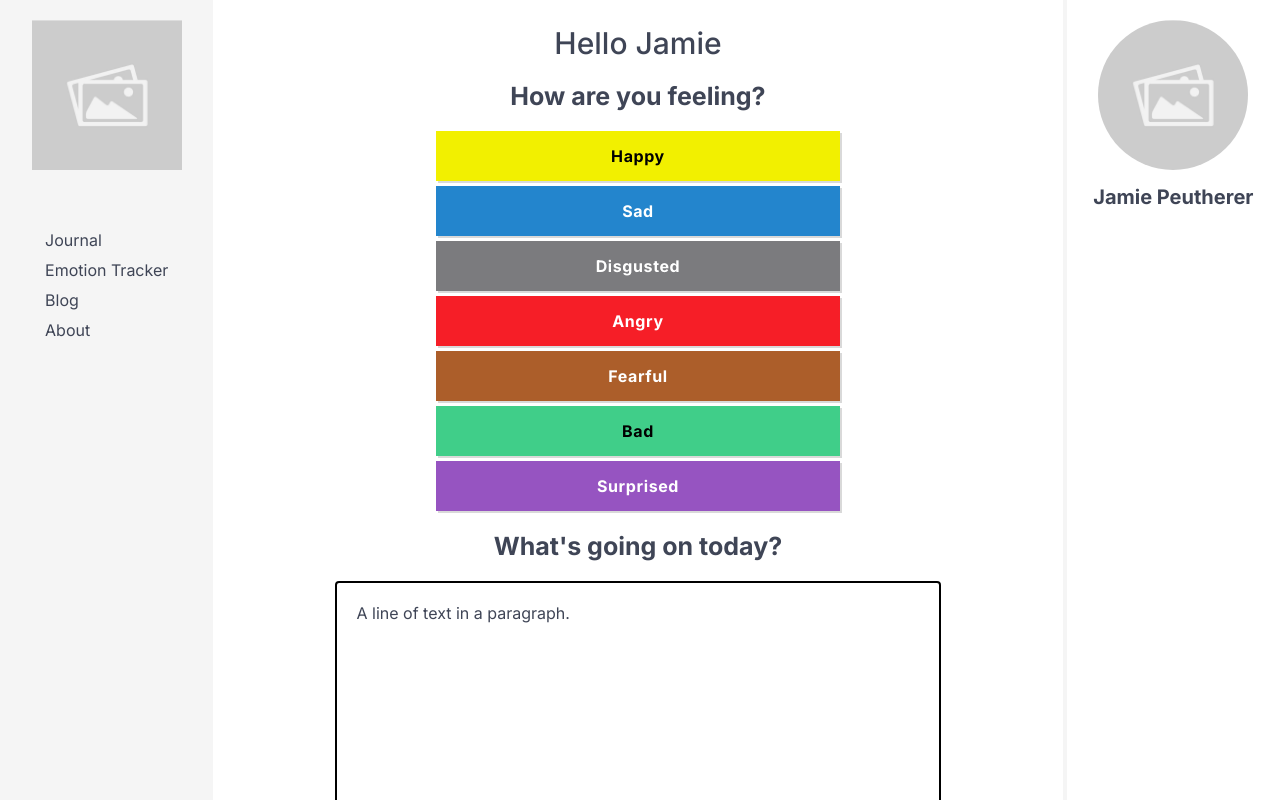
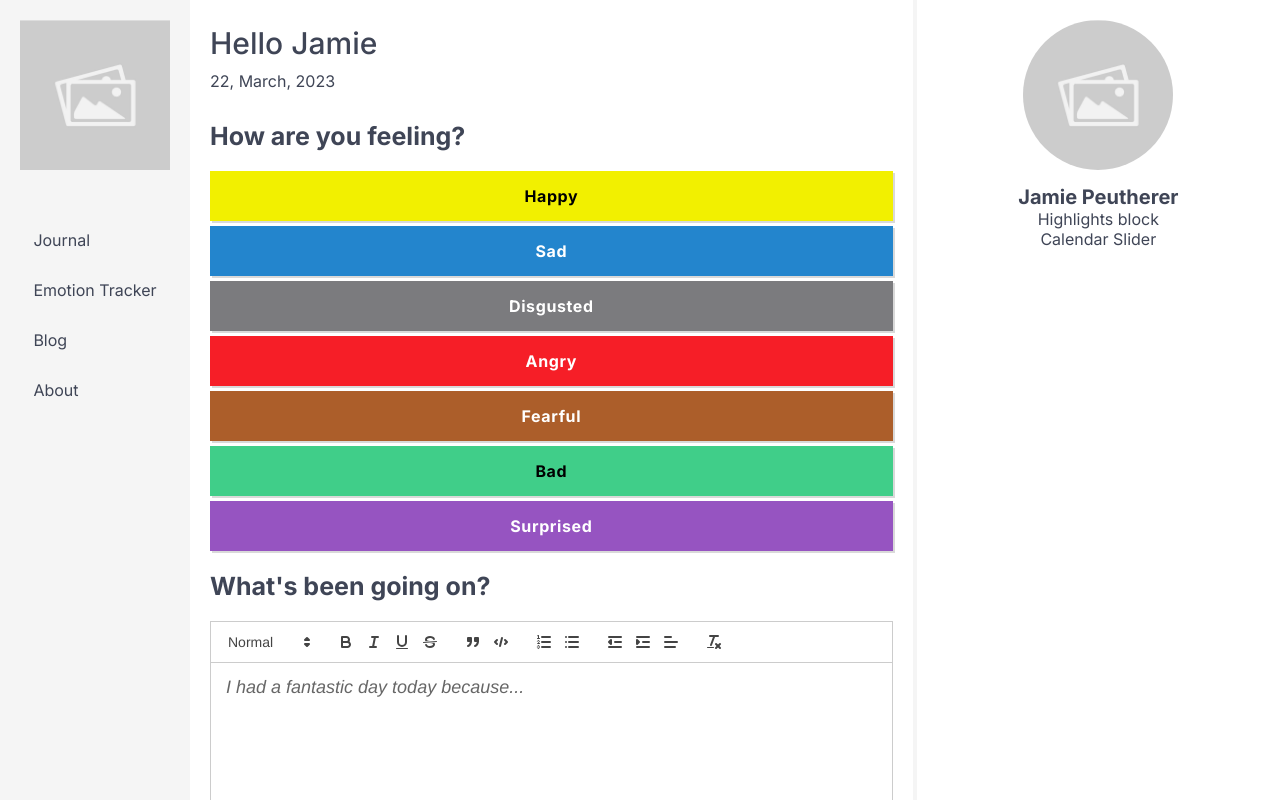
Before and after one commit to Xnanga/feels, a Next.js app in the folder client/: page / in a window 1280 px wide. Shown: the top 800 px of the page. Built offline with nearby package versions, Linux system fonts and the light colour scheme.

Commit message:
Add text editor and custom session storage hook

```diff
--- /dev/null
+++ b/client/components/CalendarSlider.js
@@ -0,0 +1,5 @@
+const CalendarSlider = () => {
+  return <p>Calendar Slider</p>;
+};
+
+export default CalendarSlider;
--- a/client/components/EmotionSelector.js
+++ b/client/components/EmotionSelector.js
@@ -1,4 +1,3 @@
-// https://lh6.googleusercontent.com/6mYsdeRbzIP49QVuvc2itDoYAXCEaT-edrIXYowGvK-uuLzbXGxcUQNtfrxd96f2s7eyU9FnWkO9T6wk57GFmf_JGmathoeSurnZct7rnE3sYILL_TgDI5o4wb_2BdcmI9vUqByd
 import styled from '@emotion/styled';
 import { useRef } from 'react';
 
@@ -9,7 +8,6 @@ const SelectorContainer = styled.div`
   display: flex;
   flex-direction: column;
   gap: 0.5rem 0;
-  width: 50%;
   margin-bottom: 2rem;
 `;
 
--- /dev/null
+++ b/client/components/GreetingBlock.js
@@ -0,0 +1,41 @@
+import styled from '@emotion/styled';
+
+const GreetingContainer = styled.div`
+  margin-bottom: 3rem;
+`;
+
+const monthNames = [
+  'January',
+  'February',
+  'March',
+  'April',
+  'May',
+  'June',
+  'July',
+  'August',
+  'September',
+  'October',
+  'November',
+  'December',
+];
+const padToTwoDigitsWithZeroes = (num) => num.padStart(2, 0);
+
+const GreetingBlock = ({ username }) => {
+  const currentLocalDate = new Date();
+  const currentDayOfMonth = padToTwoDigitsWithZeroes(
+    currentLocalDate.getDate().toString()
+  );
+  const currentMonth = monthNames[currentLocalDate.getMonth()];
+  const currentYear = currentLocalDate.getFullYear();
+
+  return (
+    <GreetingContainer>
+      <h1>Hello {username}</h1>
+      <span>
+        {currentDayOfMonth}, {currentMonth}, {currentYear}
+      </span>
+    </GreetingContainer>
+  );
+};
+
+export default GreetingBlock;
--- /dev/null
+++ b/client/components/HighlightsBlocks.js
@@ -0,0 +1,5 @@
+const HighlightsBlock = () => {
+  return <div>Highlights block</div>;
+};
+
+export default HighlightsBlock;
--- a/client/components/TextEditor.js
+++ b/client/components/TextEditor.js
@@ -1,47 +1,48 @@
+import dynamic from 'next/dynamic';
 import styled from '@emotion/styled';
-import { useState, useCallback } from 'react';
-import { createEditor, Editor, Transforms } from 'slate';
-import { Slate, Editable, withReact } from 'slate-react';
+import 'react-quill/dist/quill.snow.css';
 
-const TextSection = styled.section`
-  min-height: 25rem;
-  width: 75%;
-  padding: 2rem;
-  border: 2px solid black;
-  border-radius: 4px;
+import useSessionStorage from '../custom-hooks/useSessionStorage';
+
+const EditorBox = styled.div`
+  & > .quill,
+  .ql-container,
+  .ql-editor {
+    min-height: 30rem;
+    font-size: 1.8rem;
+  }
 `;
 
-const initialValue = [
-  {
-    type: 'paragraph',
-    children: [{ text: 'A line of text in a paragraph.' }],
-  },
-];
+const ReactQuill = dynamic(import('react-quill'), { ssr: false });
+const modules = {
+  toolbar: [
+    [{ header: [1, 2, 3, 4, false] }],
+    ['bold', 'italic', 'underline', 'strike'],
+    ['blockquote', 'code-block'],
+    [{ list: 'ordered' }, { list: 'bullet' }],
+    [{ indent: '-1' }, { indent: '+1' }, { align: [] }],
+    ['clean'],
+  ],
+};
 
 const TextEditor = () => {
-  const [editor] = useState(() => withReact(createEditor()));
-
-  const renderElement = useCallback((props) => {
-    switch (props.element.type) {
-      default:
-        return <DefaultElement {...props} />;
-    }
-  }, []);
+  const { sessionValue, setSessionValue } = useSessionStorage(
+    'JournalContent',
+    null
+  );
 
   return (
-    <>
-      <h2>What's going on today?</h2>
-      <TextSection>
-        <Slate editor={editor} value={initialValue}>
-          <Editable />
-        </Slate>
-      </TextSection>
-    </>
+    <EditorBox>
+      <h2>What's been going on?</h2>
+      <ReactQuill
+        modules={modules}
+        onChange={setSessionValue}
+        value={sessionValue}
+        theme="snow"
+        placeholder="I had a fantastic day today because..."
+      />
+    </EditorBox>
   );
 };
 
-const DefaultElement = (props) => {
-  return <p {...props.attributes}>{props.children}</p>;
-};
-
 export default TextEditor;
--- a/client/components/layout/Content.js
+++ b/client/components/layout/Content.js
@@ -1,6 +1,6 @@
-import { useRef, useState } from 'react';
 import styled from '@emotion/styled';
 
+import GreetingBlock from '../GreetingBlock';
 import EmotionSelector from '../EmotionSelector';
 import TextEditor from '../TextEditor';
 
@@ -9,7 +9,6 @@ const ContentBox = styled.main`
 
   display: flex;
   flex-direction: column;
-  align-items: center;
 
   padding: var(--default-container-padding);
   padding-top: 2.5rem;
@@ -19,7 +18,7 @@ const ContentBox = styled.main`
 const Content = ({ firstName = 'Jamie' }) => {
   return (
     <ContentBox>
-      <h1>{`Hello ${firstName}`}</h1>
+      <GreetingBlock username={firstName} />
       <EmotionSelector />
       <TextEditor />
     </ContentBox>
--- a/client/components/layout/DefaultLayout.js
+++ b/client/components/layout/DefaultLayout.js
@@ -6,7 +6,7 @@ import Profile from './Profile';
 
 const ThreeColumnGrid = styled.nav`
   display: grid;
-  grid-template-columns: repeat(6, 1fr);
+  grid-template-columns: repeat(7, 1fr);
   min-height: 100vh;
 `;
 
--- a/client/components/layout/MainNav.js
+++ b/client/components/layout/MainNav.js
@@ -14,11 +14,12 @@ const NavBox = styled.nav`
   background-color: var(--background-color-grey);
 
   & > ul {
+    height: 5rem;
     list-style-type: none;
     margin-top: 6rem;
 
     & > li:not(:last-child) {
-      margin-bottom: 1rem;
+      margin-bottom: 3rem;
     }
   }
 
--- a/client/components/layout/Profile.js
+++ b/client/components/layout/Profile.js
@@ -1,14 +1,15 @@
-import Image from 'next/image';
 import styled from '@emotion/styled';
 
+import CalendarSlider from '../CalendarSlider';
 import MiniProfile from '../MiniProfile';
+import HighlightsBlock from '../HighlightsBlocks';
 
 const ProfileBox = styled.aside`
   display: flex;
   flex-direction: column;
   align-items: center;
 
-  grid-column: 6 / 7;
+  grid-column: 6 / 8;
 
   padding: var(--default-container-padding);
 `;
@@ -17,6 +18,8 @@ const Profile = () => {
   return (
     <ProfileBox>
       <MiniProfile name="Jamie Peutherer" />
+      <HighlightsBlock />
+      <CalendarSlider />
     </ProfileBox>
   );
 };
--- /dev/null
+++ b/client/custom-hooks/useSessionStorage.js
@@ -0,0 +1,36 @@
+import { useState, useRef, useEffect } from 'react';
+
+const useSessionStorage = (valueName, initialValue) => {
+  const [sessionValue, setSessionValue] = useState(initialValue);
+  const sessionValueName = useRef(valueName);
+  const storedContentFetched = useRef(false);
+
+  const saveToSessionStorage = () =>
+    sessionStorage.setItem(sessionValueName.current, sessionValue);
+  const retrieveFromSessionStorage = () =>
+    sessionStorage.getItem(sessionValueName.current);
+  const clearSessionStorage = () =>
+    sessionStorage.removeItem(sessionValueName.current);
+
+  useEffect(() => {
+    const storedContent = retrieveFromSessionStorage();
+    if (storedContent && !storedContentFetched.current) {
+      setSessionValue(storedContent);
+      storedContentFetched.current = true;
+      return;
+    }
+
+    saveToSessionStorage();
+  }, [sessionValue, sessionValueName]);
+
+  return {
+    sessionValue,
+    setSessionValue,
+    sessionValueName,
+    saveToSessionStorage,
+    retrieveFromSessionStorage,
+    clearSessionStorage,
+  };
+};
+
+export default useSessionStorage;
--- a/client/package.json
+++ b/client/package.json
@@ -15,8 +15,7 @@
     "next": "13.0.0",
     "react": "18.2.0",
     "react-dom": "18.2.0",
-    "slate": "^0.84.0",
-    "slate-react": "^0.83.2"
+    "react-quill": "^2.0.0"
   },
   "devDependencies": {
     "eslint": "8.26.0",
--- a/client/pages/index.js
+++ b/client/pages/index.js
@@ -45,7 +45,7 @@ const GlobalStyles = css`
   h1 {
     font-size: 3rem;
     font-weight: 500;
-    margin-bottom: 2rem;
+    margin-bottom: 1rem;
   }
 
   h2 {
```
Also changed, not shown: 1 other file (tests, documents, lock files or other folders).
